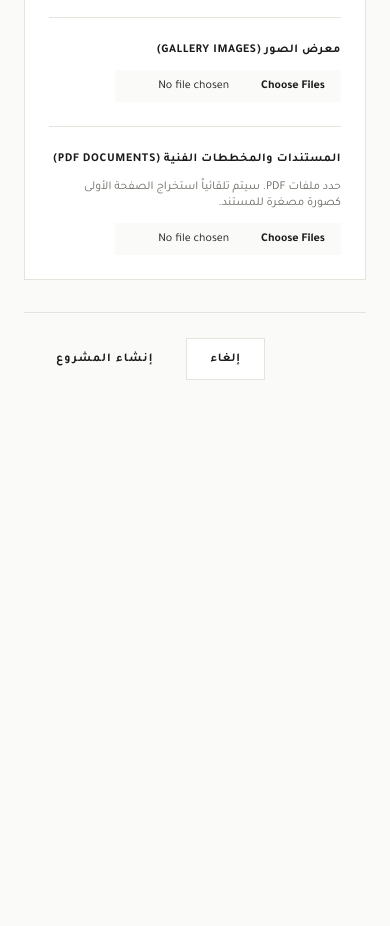
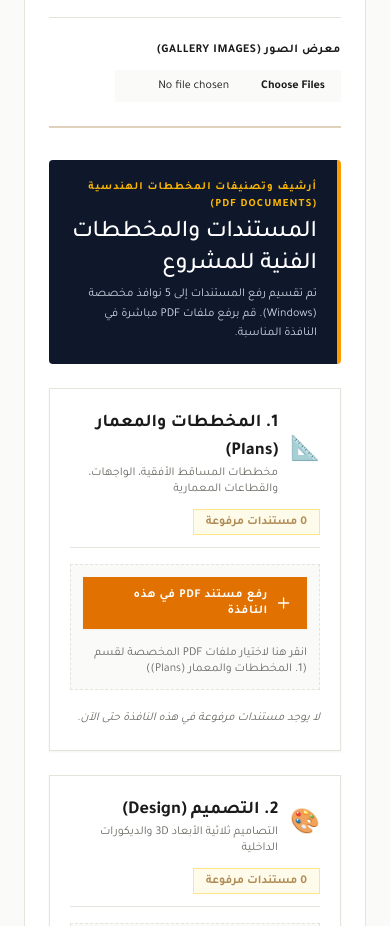
Before and after one commit to Youssef-Mansour854/Krawia-Development, a Next.js app: page /admin/projects/new in a window 390 px wide. Shown: the part 1300-2226 px from the top of the page. Before the commit the page ends 1721 px from the top, so only its background shows below. Built offline with nearby package versions, Linux system fonts and the light colour scheme.

Commit message:
feat: replace single blueprint dropdown with 5 dedicated upload windows in project form

```diff
--- a/components/ProjectForm.tsx
+++ b/components/ProjectForm.tsx
@@ -20,6 +20,39 @@ const BLUEPRINT_PRESETS = [
   "الرسومات التنفيذية (Working Drawings)",
   "مخططات الكهرباء والسباكة (Electrical & Plumbing)",
   "ملاحظات واستشارات هندسية (Notes & Recommendations)",
+];
+
+const BLUEPRINT_WINDOWS = [
+  {
+    key: "المخططات والمعمار (Plans)",
+    title: "1. المخططات والمعمار (Plans)",
+    subtitle: "مخططات المساقط الأفقية، الواجهات، والقطاعات المعمارية",
+    icon: "📐",
+  },
+  {
+    key: "التصميم (Design)",
+    title: "2. التصميم (Design)",
+    subtitle: "التصاميم ثلاثية الأبعاد 3D والديكورات الداخلية",
+    icon: "🎨",
+  },
+  {
+    key: "الرسومات التنفيذية (Working Drawings)",
+    title: "3. الرسومات التنفيذية (Working Drawings)",
+    subtitle: "مخططات تفاصيل التنفيذ والأسقف وشوب دروينج الموقع",
+    icon: "🏗️",
+  },
+  {
+    key: "مخططات الكهرباء والسباكة (Electrical & Plumbing)",
+    title: "4. مخططات الكهرباء والسباكة (Electrical & Plumbing)",
+    subtitle: "مخططات التغذية والصرف، الكهرباء والإنارة والتكييف",
+    icon: "⚡",
+  },
+  {
+    key: "ملاحظات واستشارات هندسية (Notes & Recommendations)",
+    title: "5. ملاحظات واستشارات هندسية (Notes & Recommendations)",
+    subtitle: "الملاحظات الفنية، شروط التنفيذ والتوصيات الهندسية",
+    icon: "📝",
+  },
 ];
 
 interface ProjectFormProps {
@@ -186,9 +219,10 @@ export default function ProjectForm({ mode, initialData }: ProjectFormProps) {
     setGallery((prev) => prev.filter((_, idx) => idx !== indexToRemove));
   };
 
-  // Handle Blueprint Upload (PDF + Client Canvas Thumbnail Extraction)
-  const handleBlueprintUpload = async (
-    e: React.ChangeEvent<HTMLInputElement>
+  // Handle Blueprint Upload for a specific category window
+  const handleBlueprintUploadForCategory = async (
+    e: React.ChangeEvent<HTMLInputElement>,
+    targetCategory: string
   ) => {
     const files = e.target.files;
     if (!files || files.length === 0) return;
@@ -218,8 +252,7 @@ export default function ProjectForm({ mode, initialData }: ProjectFormProps) {
         } catch (thumbErr) {
           const errMessage =
             thumbErr instanceof Error ? thumbErr.message : String(thumbErr);
-          const errStack = thumbErr instanceof Error ? thumbErr.stack : "";
-          console.error("PDF Thumbnail Generation Error Details:", errMessage, errStack, thumbErr);
+          console.error("PDF Thumbnail Generation Error Details:", errMessage, thumbErr);
           throw new Error(
             `فشل استخراج المعاينة للمخطط (${pdfFile.name}): ${errMessage}`
           );
@@ -232,7 +265,7 @@ export default function ProjectForm({ mode, initialData }: ProjectFormProps) {
           name: defaultLabel,
           pdfUrl,
           thumbnailUrl,
-          category: "المخططات والمعمار (Plans)",
+          category: targetCategory,
         });
       }
 
@@ -243,6 +276,7 @@ export default function ProjectForm({ mode, initialData }: ProjectFormProps) {
       );
     } finally {
       setUploadingBlueprint(false);
+      e.target.value = "";
     }
   };
 
@@ -557,47 +591,111 @@ export default function ProjectForm({ mode, initialData }: ProjectFormProps) {
           )}
         </div>
 
-        {/* PDF Blueprints Upload */}
-        <div className="space-y-3 border-t border-border pt-6">
-          <div className="flex items-center justify-between">
-            <label className="block text-xs font-semibold uppercase tracking-wider text-ink">
-              المستندات والمخططات الفنية (PDF Documents)
-            </label>
+        {/* PDF Blueprints Upload - Section Title */}
+        <div className="space-y-6 border-t-2 border-accent/40 pt-8">
+          <div className="bg-slate-900 text-white p-5 sm:p-6 border-r-4 border-amber-500 rounded-sm">
+            <span className="text-amber-400 text-[11px] font-bold uppercase tracking-widest block mb-1">
+              أرشيف وتصنيفات المخططات الهندسية (PDF DOCUMENTS)
+            </span>
+            <h3 className="font-serif text-2xl font-medium text-white">
+              المستندات والمخططات الفنية للمشروع
+            </h3>
+            <p className="text-xs text-slate-300 font-normal mt-1 leading-relaxed">
+              تم تقسيم رفع المستندات إلى 5 نوافذ مخصصة (Windows). قم برفع ملفات PDF مباشرة في النافذة المناسبة.
+            </p>
           </div>
-          <p className="text-xs text-muted">
-            حدد ملفات PDF. سيتم تلقائياً استخراج الصفحة الأولى كصورة مصغرة للمستند.
+
+          {uploadingBlueprint && (
+            <div className="bg-amber-50 border border-amber-300 p-4 text-xs font-semibold text-amber-900 animate-pulse flex items-center gap-2">
+              <svg className="w-4 h-4 text-amber-600 animate-spin shrink-0" fill="none" stroke="currentColor" viewBox="0 0 24 24">
+                <path strokeLinecap="round" strokeLinejoin="round" strokeWidth={2} d="M4 4v5h.582m15.356 2A8.001 8.001 0 004.582 9m0 0H9m11 11v-5h-.581m0 0a8.003 8.003 0 01-15.357-2m15.357 2H15" />
+              </svg>
+              <span>جاري معالجة ورفع ملف الـ PDF واستخراج صورة المعاينة المصغرة...</span>
+            </div>
+          )}
+
+          {/* Render 5 Separate Dedicated Upload Windows */}
+          <div className="space-y-6">
+            {BLUEPRINT_WINDOWS.map((win) => {
+              // Filter blueprints belonging to this category window
+              const windowBlueprints = blueprints
+                .map((bp, originalIndex) => ({ bp, originalIndex }))
+                .filter(
+                  ({ bp }) =>
+                    (bp.category || "المخططات والمعمار (Plans)") === win.key
+                );
+
+              return (
+                <div
+                  key={win.key}
+                  className="border border-border bg-white p-5 sm:p-6 space-y-4 shadow-xs hover:border-amber-400 transition-colors"
+                >
+                  {/* Window Header */}
+                  <div className="flex flex-col sm:flex-row sm:items-center justify-between gap-3 border-b border-border pb-3">
+                    <div className="flex items-center gap-3">
+                      <span className="text-2xl">{win.icon}</span>
+                      <div>
+                        <h4 className="font-serif text-lg font-bold text-ink">
+                          {win.title}
+                        </h4>
+                        <p className="text-xs text-muted font-normal">
+                          {win.subtitle}
                         </p>
+                      </div>
+                    </div>
 
+                    <span className="text-xs font-semibold bg-amber-50 text-accent border border-amber-200 px-3 py-1 self-start sm:self-auto">
+                      {windowBlueprints.length}{" "}
+                      {windowBlueprints.length === 1
+                        ? "مستند مرفوع"
+                        : "مستندات مرفوعة"}
+                    </span>
+                  </div>
+
+                  {/* Window Upload File Input Button */}
+                  <div className="flex flex-col sm:flex-row items-start sm:items-center gap-4 bg-paper p-3 border border-dashed border-border hover:border-accent transition-colors">
+                    <label className="cursor-pointer inline-flex items-center gap-2 bg-amber-600 hover:bg-amber-700 text-white text-xs font-semibold px-4 py-2.5 uppercase tracking-wider transition-colors shrink-0 shadow-xs">
+                      <svg
+                        className="w-4 h-4 text-white"
+                        fill="none"
+                        stroke="currentColor"
+                        viewBox="0 0 24 24"
+                      >
+                        <path
+                          strokeLinecap="round"
+                          strokeLinejoin="round"
+                          strokeWidth={2}
+                          d="M12 4v16m8-8H4"
+                        />
+                      </svg>
+                      <span>رفع مستند PDF في هذه النافذة</span>
                       <input
                         type="file"
                         accept="application/pdf"
                         multiple
-            onChange={handleBlueprintUpload}
+                        onChange={(e) =>
+                          handleBlueprintUploadForCategory(e, win.key)
+                        }
                         disabled={uploadingBlueprint}
-            className="text-xs text-muted file:ml-4 file:py-2 file:px-4 file:border-0 file:text-xs file:font-semibold file:bg-paper file:text-ink hover:file:bg-slate-100"
+                        className="hidden"
                       />
-          {uploadingBlueprint && (
-            <p className="text-xs text-accent animate-pulse font-medium">
-              جاري معالجة الـ PDF واستخراج المعاينة...
-            </p>
-          )}
+                    </label>
+                    <span className="text-xs text-muted">
+                      انقر هنا لاختيار ملفات PDF المخصصة لقسم ({win.title})
+                    </span>
+                  </div>
 
-          {blueprints.length > 0 && (
-            <div className="space-y-4 mt-4">
-              {blueprints.map((bp, idx) => {
-                const currentCategory =
-                  bp.category === undefined ? "المخططات والمعمار (Plans)" : bp.category;
-                const isPreset = BLUEPRINT_PRESETS.includes(currentCategory);
-                const selectValue = isPreset ? currentCategory : "أخرى";
-
-                return (
+                  {/* List of Uploaded Documents in this Window */}
+                  {windowBlueprints.length > 0 ? (
+                    <div className="space-y-3 pt-2">
+                      {windowBlueprints.map(({ bp, originalIndex }) => (
                         <div
-                    key={idx}
-                    className="flex flex-col md:flex-row items-start md:items-center justify-between gap-4 p-4 border border-border bg-paper"
+                          key={originalIndex}
+                          className="flex flex-col sm:flex-row sm:items-center justify-between gap-4 p-3 border border-border bg-slate-50"
                         >
-                    <div className="flex flex-col sm:flex-row items-start sm:items-center gap-4 w-full md:w-auto">
+                          <div className="flex items-center gap-3">
                             {bp.thumbnailUrl ? (
-                        <div className="relative w-16 h-16 border border-border overflow-hidden bg-white shrink-0">
+                              <div className="relative w-14 h-14 border border-border overflow-hidden bg-white shrink-0">
                                 <Image
                                   src={bp.thumbnailUrl}
                                   alt={bp.name}
@@ -606,68 +704,33 @@ export default function ProjectForm({ mode, initialData }: ProjectFormProps) {
                                 />
                               </div>
                             ) : (
-                        <div className="w-16 h-16 border border-border bg-slate-200 flex items-center justify-center text-[10px] text-muted shrink-0">
+                              <div className="w-14 h-14 border border-border bg-slate-200 flex items-center justify-center text-[10px] text-muted shrink-0 font-bold">
                                 PDF
                               </div>
                             )}
 
-                      <div className="space-y-2 w-full sm:w-auto">
-                        <div className="flex flex-wrap items-center gap-3">
-                          <div>
-                            <label className="block text-[10px] text-muted mb-0.5 font-semibold">
+                            <div className="space-y-1">
+                              <div className="flex items-center gap-2">
+                                <label className="text-[10px] text-muted font-semibold">
                                   اسم المستند:
                                 </label>
                                 <input
                                   type="text"
                                   value={bp.name}
-                              onChange={(e) => updateBlueprintName(idx, e.target.value)}
+                                  onChange={(e) =>
+                                    updateBlueprintName(
+                                      originalIndex,
+                                      e.target.value
+                                    )
+                                  }
                                   placeholder="عنوان المستند..."
-                              className="border border-border bg-white px-3 py-1.5 text-xs text-ink focus:border-accent focus:outline-none w-full sm:w-52"
+                                  className="border border-border bg-white px-3 py-1 text-xs text-ink focus:border-accent focus:outline-none w-full sm:w-64 font-semibold"
                                 />
                               </div>
-
-                          <div>
-                            <label className="block text-[10px] text-muted mb-0.5 font-semibold">
-                              تصنيف المستند:
-                            </label>
-                            <select
-                              value={selectValue}
-                              onChange={(e) => {
-                                const val = e.target.value;
-                                if (val !== "أخرى") {
-                                  updateBlueprintCategory(idx, val);
-                                } else {
-                                  updateBlueprintCategory(idx, "");
-                                }
-                              }}
-                              className="border border-border bg-white px-3 py-1.5 text-xs text-ink focus:border-accent focus:outline-none"
+                              <p
+                                className="text-[10px] text-muted truncate max-w-xs"
+                                dir="ltr"
                               >
-                              <option value="المخططات والمعمار (Plans)">المخططات والمعمار (Plans)</option>
-                              <option value="التصميم (Design)">التصميم (Design)</option>
-                              <option value="الرسومات التنفيذية (Working Drawings)">الرسومات التنفيذية (Working Drawings)</option>
-                              <option value="مخططات الكهرباء والسباكة (Electrical & Plumbing)">مخططات الكهرباء والسباكة (Electrical & Plumbing)</option>
-                              <option value="ملاحظات واستشارات هندسية (Notes & Recommendations)">ملاحظات واستشارات هندسية (Notes & Recommendations)</option>
-                              <option value="أخرى">أخرى (Other / Custom)</option>
-                            </select>
-                          </div>
-
-                          {selectValue === "أخرى" && (
-                            <div>
-                              <label className="block text-[10px] text-muted mb-0.5 font-semibold">
-                                التسمية المخصصة:
-                              </label>
-                              <input
-                                type="text"
-                                value={bp.category === "أخرى" ? "" : bp.category || ""}
-                                onChange={(e) => updateBlueprintCategory(idx, e.target.value)}
-                                placeholder="أدخل تصنيف المستند..."
-                                className="border border-border bg-white px-3 py-1.5 text-xs text-ink focus:border-accent focus:outline-none w-full sm:w-40"
-                              />
-                            </div>
-                          )}
-                        </div>
-
-                        <p className="text-[10px] text-muted truncate max-w-xs" dir="ltr">
                                 {bp.pdfUrl}
                               </p>
                             </div>
@@ -675,16 +738,23 @@ export default function ProjectForm({ mode, initialData }: ProjectFormProps) {
 
                           <button
                             type="button"
-                      onClick={() => removeBlueprint(idx)}
-                      className="border border-red-200 text-red-700 bg-red-50 hover:bg-red-100 px-3 py-1.5 text-xs font-medium transition-colors shrink-0"
+                            onClick={() => removeBlueprint(originalIndex)}
+                            className="border border-red-200 text-red-700 bg-red-50 hover:bg-red-100 px-3 py-1.5 text-xs font-medium transition-colors shrink-0 self-end sm:self-auto"
                           >
                             حذف المستند
                           </button>
                         </div>
+                      ))}
+                    </div>
+                  ) : (
+                    <p className="text-xs text-muted italic py-1">
+                      لا يوجد مستندات مرفوعة في هذه النافذة حتى الآن.
+                    </p>
+                  )}
+                </div>
               );
             })}
           </div>
-          )}
         </div>
       </div>
 
```
Lines whose indentation alone changed are shown as unchanged.
